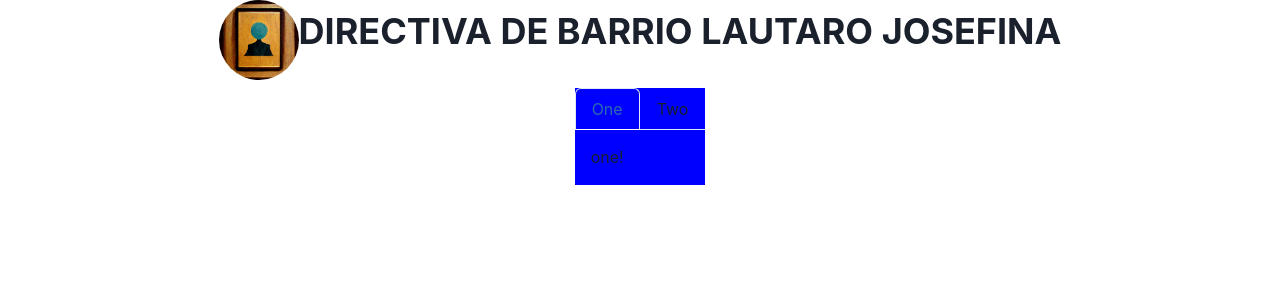
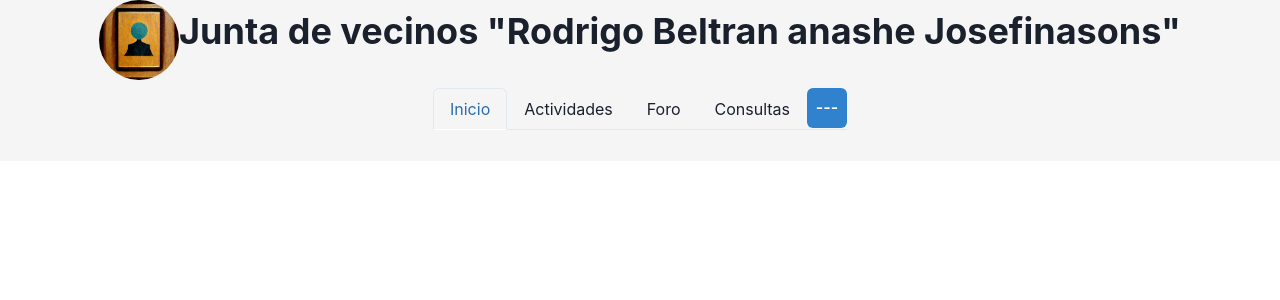
Before and after one commit to Dop1ta/asambleaWeb, a Next.js app in the folder frontend/: page / in a window 1280 px wide. Shown: the top 300 px of the page. Built offline with nearby package versions, Linux system fonts and the light colour scheme.

Commit message:
uncommit

```diff
--- a/frontend/components/NavTab.jsx
+++ b/frontend/components/NavTab.jsx
@@ -1,22 +1,26 @@
 import React from 'react'
 import { Tabs, TabList, TabPanels, Tab, TabPanel } from '@chakra-ui/react'
+import MenuButton from './MenuButton'
 
 const NavTab = ({ Tittle1, Tittle2 }) => {
   return (
-    <Tabs size='md' variant='enclosed' bg='blue'>
-      <TabList>
-        <Tab>One</Tab>
-        <Tab>Two</Tab>
+    <Tabs size='md' variant='enclosed'>
+      <TabList >
+        <Tab>Inicio</Tab>
+        <Tab>Actividades</Tab>
+        <Tab>Foro</Tab>
+        <Tab>Consultas</Tab>
+        <MenuButton />
       </TabList>
       <TabPanels>
         <TabPanel>
-          <p>one!</p>
+          <p></p>
         </TabPanel>
         <TabPanel>
           <p>two!</p>
         </TabPanel>
       </TabPanels>
-    </Tabs>
+    </Tabs >
   )
 }
 
--- a/frontend/next.config.js
+++ b/frontend/next.config.js
@@ -3,4 +3,9 @@ const nextConfig = {
   reactStrictMode: true,
 }
 
-module.exports = nextConfig
+module.exports = {
+  nextConfig,
+  env: {
+    API_URL: process.env.SERVIDOR
+  }
+}
--- a/frontend/package.json
+++ b/frontend/package.json
@@ -13,6 +13,7 @@
     "@chakra-ui/react": "^2.4.4",
     "@emotion/react": "^11.10.5",
     "@emotion/styled": "^11.10.5",
+    "axios": "^1.2.1",
     "eslint": "8.28.0",
     "eslint-config-next": "13.0.5",
     "framer-motion": "^7.10.2",
--- a/frontend/pages/index.jsx
+++ b/frontend/pages/index.jsx
@@ -1,12 +1,27 @@
-import React from 'react'
+import { useState, useEffect } from 'react'
 import NavTab from '../components/NavTab'
 import { Center, Image, Grid, GridItem, Heading, SimpleGrid, Stack } from '@chakra-ui/react'
+import axios from 'axios'
+
+console.log(process.env.API_URL)
 
 
 export default function Home() {
+
+  const [asambleas, setAsambleas] = useState([])
+
+  const getAsambleas = async () => {
+    const response = await axios.get('/asambleas')
+    console.log(response)
+  }
+
+  useEffect(() => {
+
+  }, [])
+
   return (
-    <Stack>
-      <Center>
+    <Stack bg='blackAlpha.50'>
+      <Center >
         <Image
           borderRadius='full'
           width='80px'
@@ -16,7 +31,7 @@ export default function Home() {
           alt='Dan Abramov'
         />
         <Heading mb={4}>
-          DIRECTIVA DE BARRIO LAUTARO JOSEFINA
+          Junta de vecinos "Rodrigo Beltran anashe Josefinasons"
         </Heading >
       </Center>
       <Center>
```
Also changed, not shown: 2 other files (tests, documents, lock files or other folders).
